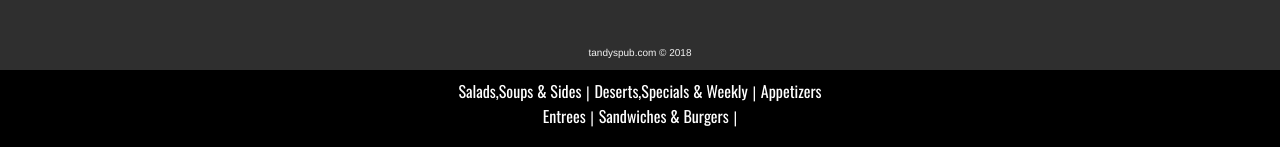
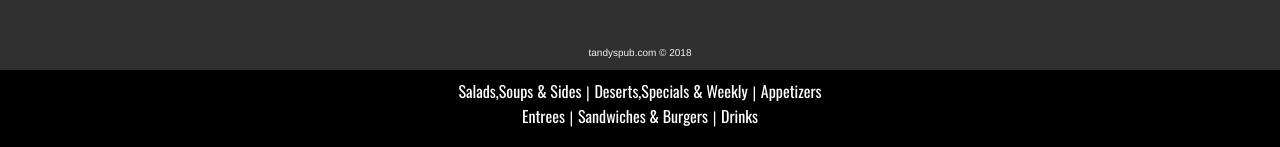
Before and after one commit to audetcameron/tandyspub.com, a Jekyll site: the page built from docs/menus/index.html, in a window 1280 px wide. Shown: the part 750-897 px from the top of the page. Built offline with Jekyll 4.4.1, drawn with Linux system fonts in a browser that asks for light colours; nearby versions of some CDN libraries.

Commit message:
added drinks to menus menu

```diff
--- a/docs/menus/index.html
+++ b/docs/menus/index.html
@@ -13,6 +13,7 @@
 		<a class="menu-header__link" href="#apps">Appetizers</a> <br>
 		<a class="menu-header__link" href="#entrees">Entrees</a> |
 		<a class="menu-header__link" href="#burgers">Sandwiches & Burgers</a> |
+		<a class="menu-header__link" href="#drinks">Drinks</a>
 	</p>
 </div>
 
@@ -126,7 +127,7 @@
 
 				</div>
 
-				<div class="row">
+				<div class="row" id="drinks">
 
 					<div class="col-md-4">
 						<div class="menu-div" id="drink-summer-drinks">
```
